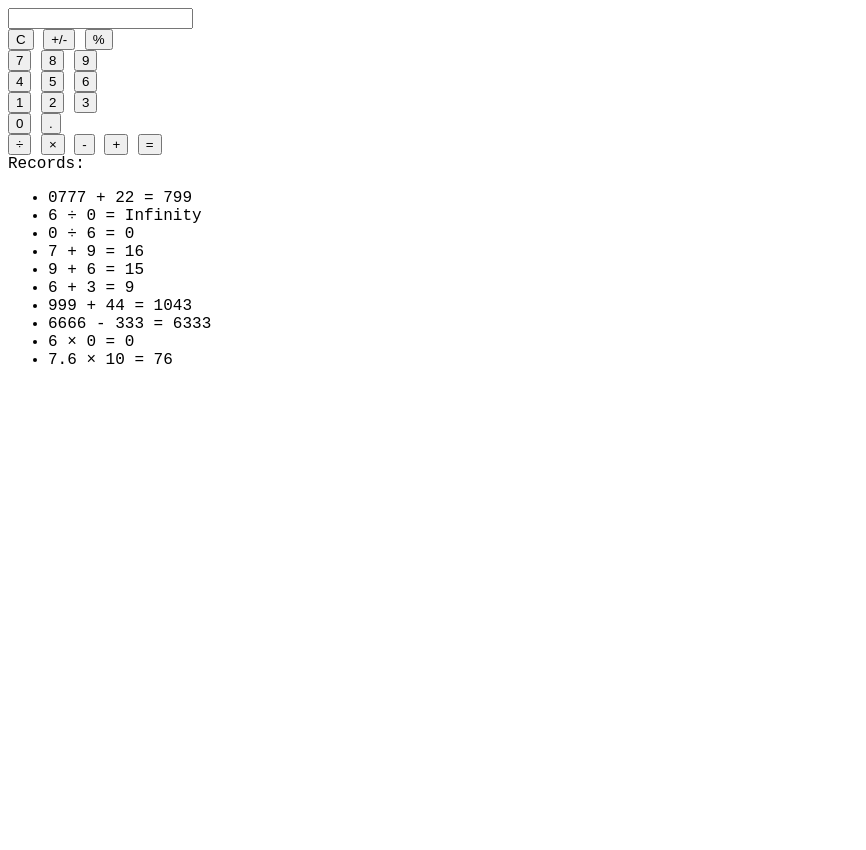
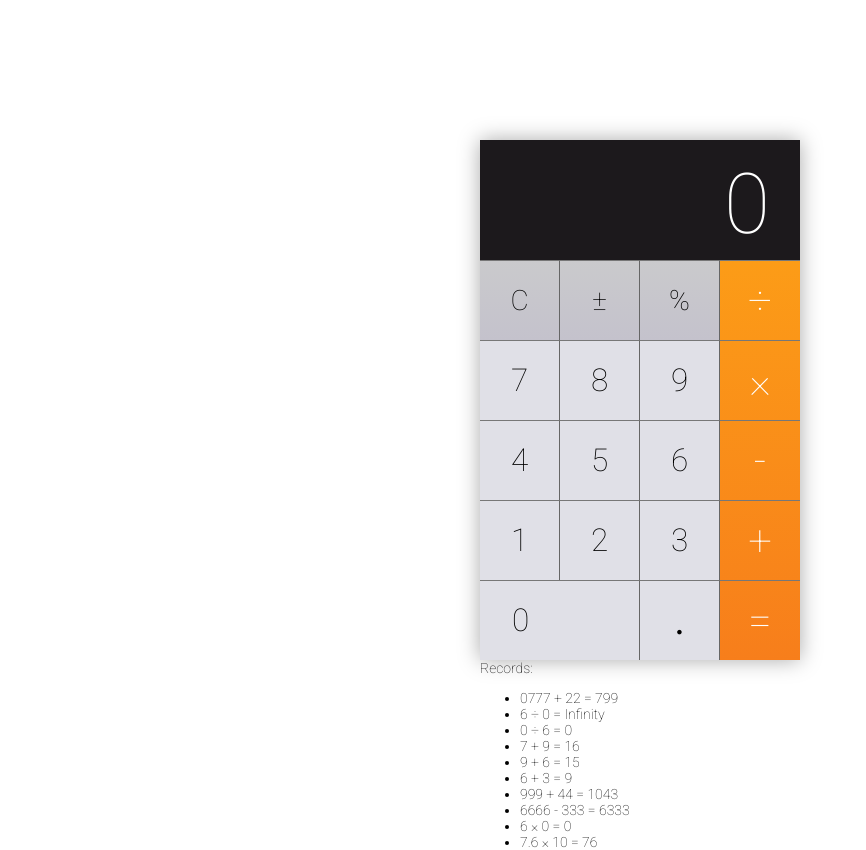
Before and after one commit to shinchannn/cal, a Django app: page / in a window 1280 px wide. Shown: the whole page, without its empty margins (0-866 px from the left). Before the commit the page ends 364 px from the top, so only its background shows below. Run offline with Django 3.2, Linux system fonts and the light colour scheme; data comes from the database, SQL or seed files in the repository; both versions use the stored data as it was after the commit.

Commit message:
new style

```diff
--- a/static/css/style.css
+++ b/static/css/style.css
@@ -1,7 +1,136 @@
-body {
-    font-family: 'Courier New', Courier, monospace;
+html {
+  box-sizing: border-box;
+}
+*, *:before, *:after {
+  box-sizing: inherit;
 }
 
-#view {
-    text-align: right;
+body {
+  margin: 0;
+  font: 100 14px 'Roboto';
 }
+
+button {
+  display: block;
+  background: none;
+  border: none;
+  padding: 0;
+  font-family: inherit;
+  user-select: none;
+  cursor: pointer;
+  outline: none;
+
+  -webkit-tap-highlight-color: rgba(0,0,0,0);
+}
+
+button:active {
+  box-shadow: inset 0px 0px 80px 0px rgba(0,0,0,0.25);
+}
+
+#wrapper {
+  height: 100vh;
+
+  display: flex;
+  align-items: center;
+  justify-content: center;
+}
+
+#app {
+  width: 320px;
+  height: 520px;
+  position: relative;
+}
+
+.calculator {
+  width: 100%;
+  height: 100%;
+  background: black;
+
+  display: flex;
+  flex-direction: column;
+}
+
+#wrapper .calculator {
+  box-shadow: 0px 0px 20px 0px #aaa;
+}
+
+.calculator-display {
+  color: white;
+  background: #1c191c;
+  line-height: 130px;
+  font-size: 6em;
+
+  flex: 1;
+}
+
+.auto-scaling-text {
+  display: inline-block;
+}
+
+.auto-scaling-text {
+  padding: 0 30px;
+  position: absolute;
+  right: 0;
+  transform-origin: right;
+}
+
+.calculator-keypad {
+  height: 400px;
+
+  display: flex;
+}
+
+.calculator .input-keys {
+  width: 240px;
+}
+
+.calculator .function-keys {
+  display: flex;
+}
+
+.calculator .digit-keys {
+  background: #e0e0e7;
+
+  display: flex;
+  flex-direction: row;
+  flex-wrap: wrap-reverse;
+}
+
+.calculator-key {
+  width: 80px;
+  height: 80px;
+  border-top: 1px solid #777;
+  border-right: 1px solid #666;
+  text-align: center;
+  line-height: 80px;
+}
+.calculator .function-keys .calculator-key {
+  font-size: 2em;
+}
+.calculator .function-keys .key-multiply {
+  line-height: 50px;
+}
+.calculator .digit-keys .calculator-key {
+  font-size: 2.25em;
+}
+.calculator .digit-keys .key-0 {
+  width: 160px;
+  text-align: left;
+  padding-left: 32px;
+}
+.calculator .digit-keys .key-dot {
+  padding-top: 1em;
+  font-size: 0.75em;
+}
+.calculator .operator-keys .calculator-key {
+  color: white;
+  border-right: 0;
+  font-size: 3em;
+}
+
+.calculator .function-keys {
+  background: linear-gradient(to bottom, rgba(202,202,204,1) 0%, rgba(196,194,204,1) 100%);
+}
+.calculator .operator-keys {
+  background:  linear-gradient(to bottom, rgba(252,156,23,1) 0%, rgba(247,126,27,1) 100%);
+}
--- a/templates/index.html
+++ b/templates/index.html
@@ -2,41 +2,45 @@
 <html>
     <head>
         <link rel="stylesheet" href="{% static 'css/style.css' %}">
+        <link href='http://fonts.googleapis.com/css?family=Roboto:100' rel='stylesheet' type='text/css'>
     </head>
     <body>
+        <div id="wrapper">
             <div id="app">
                 <div class="calculator">
-                <input id="view">
-                </input>
-                <div class="keypad">
+                    <div class="calculator-display">
+                        <div id="view" class="auto-scaling-text" style="transform: scale(1, 1);">0</div>
+                    </div>
+
+                    <div class="calculator-keypad">
+                        <div class="input-keys">
                             <div class="function-keys">
-                        <button onclick="resetAll()">C</button>
-                        <button onclick="flip()">+/-</button>
-                        <button onclick="percentage()">%</button>
+                                <button class="calculator-key key-clear" onclick="resetAll()">C</button>
+                                <button class="calculator-key key-sign" onclick="flip()">±</button>
+                                <button class="calculator-key key-percent" onclick="percentage()">%</button>
                             </div>
-                    <div class="digits-keys">
-                        <button onclick="insert(7)">7</button>
-                        <button onclick="insert(8)">8</button>
-                        <button onclick="insert(9)">9</button>
-                        <br>
-                        <button onclick="insert(4)">4</button>
-                        <button onclick="insert(5)">5</button>
-                        <button onclick="insert(6)">6</button>
-                        <br>
-                        <button onclick="insert(1)">1</button>
-                        <button onclick="insert(2)">2</button>
-                        <button onclick="insert(3)">3</button>
-                        <br>
-                        <button onclick="insert(0)">0</button>
-                        <button onclick="insert('.')">.</button>
+                            <div class="digit-keys">
+                                <button class="calculator-key key-0" onclick="insert(0)">0</button>
+                                <button class="calculator-key key-dot" onclick="insert('.')">●</button>
+                                <button class="calculator-key key-1" onclick="insert(1)">1</button>
+                                <button class="calculator-key key-2" onclick="insert(2)">2</button>
+                                <button class="calculator-key key-3" onclick="insert(3)">3</button>
+                                <button class="calculator-key key-4" onclick="insert(4)">4</button>
+                                <button class="calculator-key key-5" onclick="insert(5)">5</button>
+                                <button class="calculator-key key-6" onclick="insert(6)">6</button>
+                                <button class="calculator-key key-7" onclick="insert(7)">7</button>
+                                <button class="calculator-key key-8" onclick="insert(8)">8</button>
+                                <button class="calculator-key key-9" onclick="insert(9)">9</button>
+                            </div>
                         </div>
                         <div class="operator-keys">
-                        <button onclick="memo('÷')">÷</button>
-                        <button onclick="memo('×')">×</button>
-                        <button onclick="memo('-')">-</button>
-                        <button onclick="memo('+')">+</button>
-                        <button onclick="calculate()">=</button>
+                            <button class="calculator-key key-divide" onclick="memo('÷')">÷</button>
+                            <button class="calculator-key key-multiply" onclick="memo('×')">×</button>
+                            <button class="calculator-key key-subtract" onclick="memo('-')">-</button>
+                            <button class="calculator-key key-add" onclick="memo('+')">+</button>
+                            <button class="calculator-key key-equals" onclick="calculate()">=</button>
                         </div>
+
                     </div>
                 </div>
                 <div class="log-panel">
@@ -58,7 +62,7 @@
                     <input id="submit" type="submit" value="Submit">
                 </form>
             </div>
-
+        </div>
     <script>
         var operand1 = null;
         var operand2 = null;
```
Also changed, not shown: db.sqlite3. Lines whose indentation alone changed are shown as unchanged.
